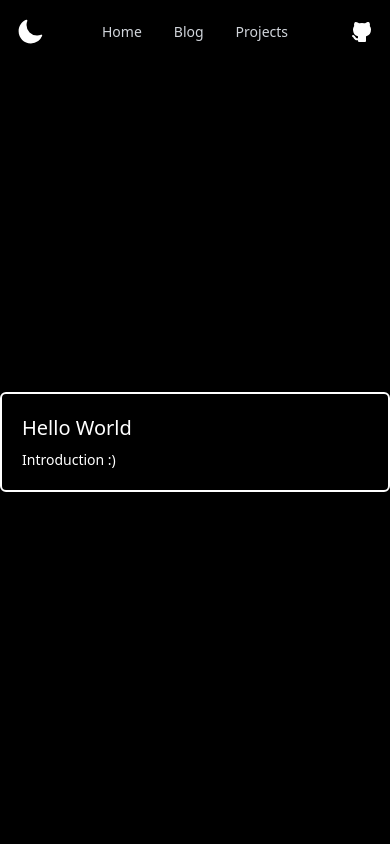
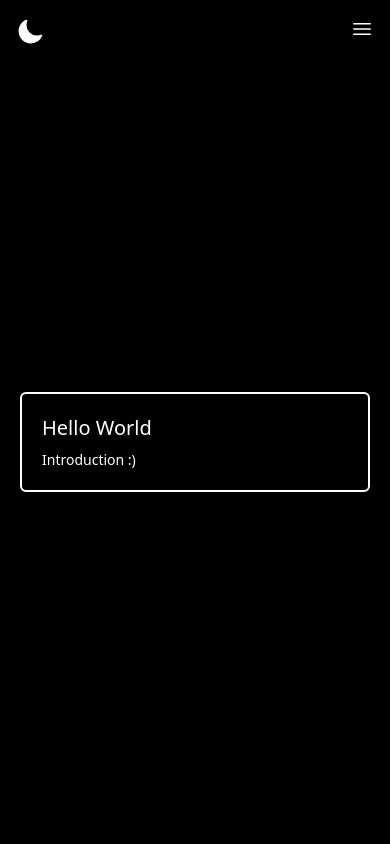
Before and after one commit to LVivona/lvivona.github.io, a Next.js app: page /blog in a window 390 px wide. Shown: the top 844 px of the page. Built offline with nearby package versions, Linux system fonts and the light colour scheme.

Commit message:
[update] improved mobile padding & navigation

```diff
--- a/src/app/blog/page.tsx
+++ b/src/app/blog/page.tsx
@@ -43,7 +43,7 @@ export default function Blogs() {
       <div className="flex justify-center items-center min-h-screen">
         <Navbar visibleDelay={100} />
         <div className="w-full max-w-3xl text-left dark:text-white mt-10">
-          <div className="flex flex-col space-y-4">
+          <div className="flex flex-col space-y-4 md:p-0 px-5">
             {[
               { slug: "hello_world" },
               // Add more slugs here as needed
--- a/src/components/blog-post.tsx
+++ b/src/components/blog-post.tsx
@@ -45,8 +45,8 @@ const BlogPostContent: React.FC<BlogPostContentProps> = ({ slug }) => {
   const { Content } = blogPost;
 
   return (
-    <div className={`flex justify-center  min-h-screen`}>
-      <div className="w-full max-w-3xl text-left">
+    <div className={`flex justify-center min-h-screen`}>
+      <div className="w-full max-w-3xl text-left sm:px-0 px-5">
         {/* Render the MDX content as a React component */}
         <Content />
       </div>
--- a/src/components/navbar.tsx
+++ b/src/components/navbar.tsx
@@ -3,22 +3,22 @@ import { useState, useEffect } from 'react'
 import { cn } from '@/utils/cn';
 import Link from 'next/link';
 import { Github } from './icons/github';
-import { MoonIcon, SunIcon } from '@heroicons/react/24/solid';
+import { MoonIcon, SunIcon, Bars3Icon, XMarkIcon } from '@heroicons/react/24/solid';
 import { useTheme } from '@/context/themeContext';
 
-export default function Navbar({className = "", visibleDelay = 500} : {className? : string, visibleDelay? : number}) {
+export default function Navbar({className = "", visibleDelay = 500} : {className?: string, visibleDelay?: number}) {
   const {isDarkMode, toggleTheme} = useTheme();
   const [visible, setVisible] = useState(false);
   const [lastScrollY, setLastScrollY] = useState(0);
   const [isHoveredOn, setIsHoveredOn] = useState(false);
+  const [isMenuOpen, setIsMenuOpen] = useState(false);
 
-  useEffect(() =>{
+  useEffect(() => {
     const timer = setTimeout(() => {
       setVisible(true);
     }, visibleDelay);
-
     return () => clearTimeout(timer);
-  })
+  }, [visibleDelay]);
 
   useEffect(() => {
     const controlNavbar = () => {
@@ -31,43 +31,56 @@ export default function Navbar({className = "", visibleDelay = 500} : {className
       }
       setLastScrollY(window.scrollY);
     };
-
     window.addEventListener('scroll', controlNavbar);
     return () => {
       window.removeEventListener('scroll', controlNavbar);
     };
   }, [lastScrollY]);
 
+  const toggleMenu = () => {
+    setIsMenuOpen(!isMenuOpen);
+  };
+
   return (
     <nav className={`z-20 fixed top-0 left-0 right-0 transition-opacity duration-300 ${visible ? 'opacity-100' : 'opacity-0'}`}>
       <div
-        className={cn("relative  transition-all duration-300", isHoveredOn ? "backdrop-blur-md" : "")}
+        className={cn("relative transition-all duration-300", isHoveredOn ? "backdrop-blur-md" : "")}
       >
         <div className={`dark:bg-black ${className} bg-white max-w-full mx-auto px-4 sm:px-6 lg:px-8`}>
           <div className="flex items-center justify-between h-16">
-            {/* Logo placeholder */}
-            {/* <div className="w-8 h-8 bg-white bg-opacity-20 rounded-full mr-8"></div> */}
-            <div className='w-6' onClick={toggleTheme}>{!isDarkMode ? <SunIcon className='fill-black dark:fill-white' width={28} height={28}/> : <MoonIcon className='fill-black dark:fill-white'  width={28} height={28}/>}</div>
-            {/* Navigation items */}
-            <div className="flex items-center justify-center flex-grow space-x-8">
-              {/* header links */}
+            <div className='w-6' onClick={toggleTheme}>
+              {!isDarkMode ? <SunIcon className='fill-black dark:fill-white' width={28} height={28}/> : <MoonIcon className='fill-black dark:fill-white' width={28} height={28}/>}
+            </div>
 
-              <Link href='/'><div onMouseEnter={() => {setIsHoveredOn(true)}} className=' text-black dark:text-gray-300 hover:opacity-40 duration-300 text-sm relative group hover:underline'>Home</div></Link>
+            {/* Desktop Navigation */}
+            <div className="hidden md:flex items-center justify-center flex-grow space-x-8">
+              <Link href='/'><div onMouseEnter={() => {setIsHoveredOn(true)}} className='text-black dark:text-gray-300 hover:opacity-40 duration-300 text-sm relative group hover:underline'>Home</div></Link>
               <Link href='/blog'><div onMouseEnter={() => {setIsHoveredOn(true)}} className='text-black dark:text-gray-300 hover:opacity-40 duration-300 text-sm relative group hover:underline'>Blog</div></Link>
               <Link href='/projects'><div onMouseEnter={() => {setIsHoveredOn(true)}} className='text-black dark:text-gray-300 hover:opacity-40 duration-300 text-sm relative group hover:underline'>Projects</div></Link>
+            </div>
 
+            {/* Mobile Menu Button */}
+            <div className="md:hidden">
+              <button onClick={toggleMenu} className="text-black dark:text-white">
+                {isMenuOpen ? <XMarkIcon className="h-6 w-6" /> : <Bars3Icon className="h-6 w-6" />}
+              </button>
             </div>
-            {/* Search icon placeholder */}
-            <Link href={"https://github.com/LVivona"}><Github/></Link>
 
+            <Link href={"https://github.com/LVivona"} className="hidden md:block"><Github/></Link>
           </div>
         </div>
-        {/* Gradient overlay */}
-        {/* <div
-          onMouseLeave={() => setIsHoveredOn(false)}
-          className={cn(!isHoveredOn ? "opacity-0" : "opacity-100", "fixed top-full left-0 right-0 h-[100px] bg-gradient-to-b from-black to-transparent transition-opacity duration-300 z-20")}
-        ></div>
-        <div className={cn(isHoveredOn ? "backdrop-blur-md fixed w-screen h-screen transition-all duration-300 z-0" : "-z-10")}></div> */}
+
+        {/* Mobile Navigation */}
+        {isMenuOpen && (
+          <div className="md:hidden">
+            <div className="px-2 pt-2 pb-3 space-y-1 sm:px-3 bg-white dark:bg-black">
+              <Link href='/'><div className='block text-black dark:text-gray-300 hover:opacity-40 duration-300 text-sm relative group hover:underline px-3 py-2'>Home</div></Link>
+              <Link href='/blog'><div className='block text-black dark:text-gray-300 hover:opacity-40 duration-300 text-sm relative group hover:underline px-3 py-2'>Blog</div></Link>
+              <Link href='/projects'><div className='block text-black dark:text-gray-300 hover:opacity-40 duration-300 text-sm relative group hover:underline px-3 py-2'>Projects</div></Link>
+              <Link href={"https://github.com/LVivona"} className="block px-3 py-2"><Github/></Link>
+            </div>
+          </div>
+        )}
       </div>
     </nav>
   );
```
